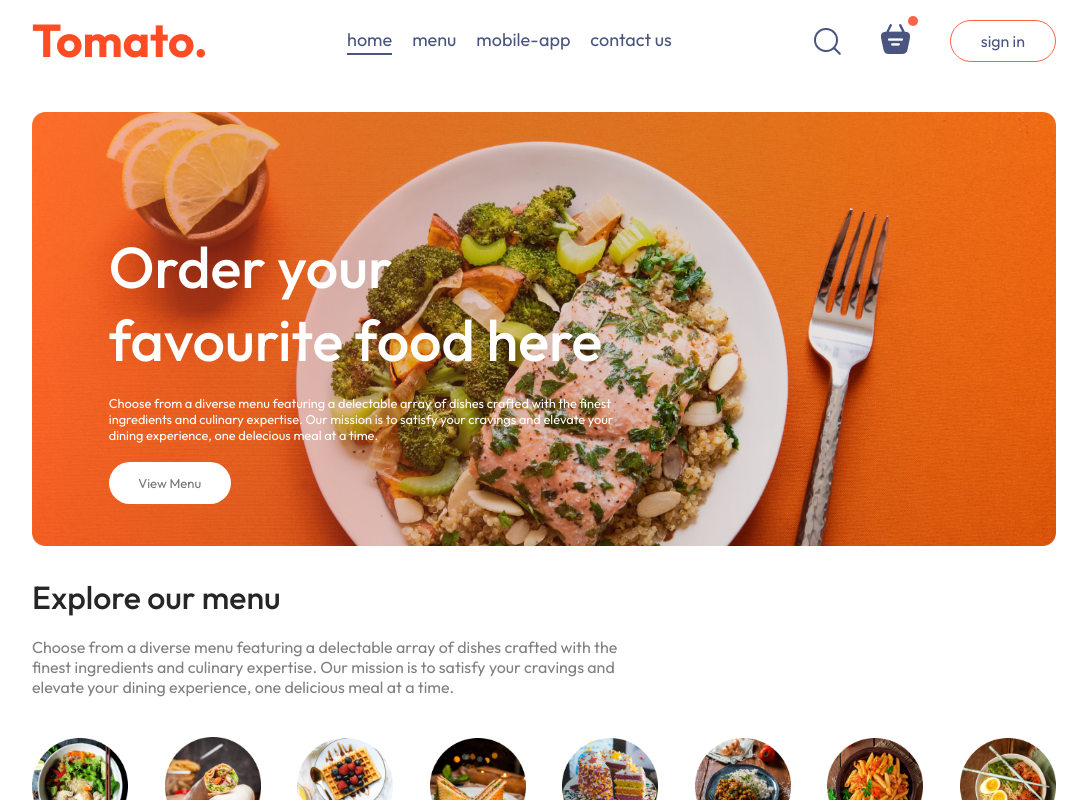
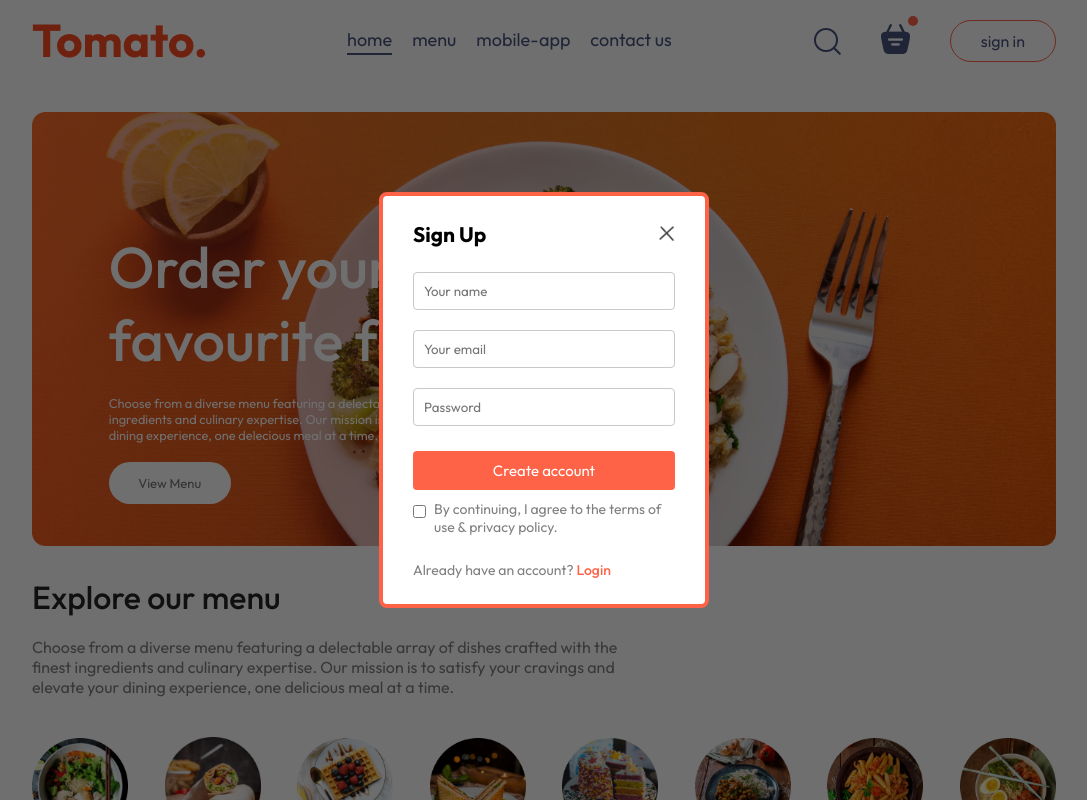
Before and after one commit to karanx64/food-del, a React (Vite) app in the folder frontend/: page / in a window 1280 px wide. Both pictures are taken after a click on the button "sign in". Shown: the top 800 px of the page, without its empty margins (96-1183 px from the left). Built offline with nearby package versions, Linux system fonts and the light colour scheme.

Commit message:
login UI ready

```diff
--- a/frontend/src/App.jsx
+++ b/frontend/src/App.jsx
@@ -7,12 +7,16 @@
 import Cart from "./Pages/cart/Cart";
 import PlaceOrder from "./Pages/placeOrder/PlaceOrder";
 import Footer from "./components/footer/Footer";
+import LoginPopup from "./components/loginPopup/LoginPopup";
 
 const App = () => {
+  const [showLogin, setShowLogin] = React.useState(false);
+
   return (
     <>
+      {showLogin ? <LoginPopup setShowLogin={setShowLogin} /> : <></>}
       <div className="app">
-        <Navbar />
+        <Navbar setShowLogin={setShowLogin} />
         <Routes>
           <Route path="/" element={<Home />} />
           <Route path="/cart" element={<Cart />} />
--- /dev/null
+++ b/frontend/src/components/loginPopup/LoginPopup.css
@@ -0,0 +1,77 @@
+.login-popup {
+    position: fixed;
+    z-index: 5;
+    width: 100%;
+    height: 100%;
+    background-color: #00000090;
+    display: grid;
+
+}
+
+.login-popup-container {
+    place-self: center;
+    width: max(23vw, 330px);
+    color: #808080;
+    background-color: white;
+    display: flex;
+    flex-direction: column;
+    gap: 25px;
+    padding: 25px 30px;
+    border-radius: 8px;
+    font-size: 14px;
+    animation: fadeIn 0.5s;
+    border: 4px solid tomato;
+}
+
+
+.login-popup-title {
+    display: flex;
+    justify-content: space-between;
+    align-items: center;
+    color: black;
+}
+
+.login-popup-title img {
+    width: 16px;
+    cursor: pointer;
+}
+
+.login-popup-inputs {
+    display: flex;
+    flex-direction: column;
+    gap: 20px;
+}
+
+.login-popup-inputs input {
+    outline: none;
+    padding: 10px;
+    border: 1px solid #c9c9c9;
+    border-radius: 4px;
+}
+
+.login-popup-container button {
+    border: none;
+    padding: 10px;
+    border-radius: 4px;
+    color: white;
+    background-color: tomato;
+    font-size: 15px;
+    cursor: pointer;
+}
+
+.login-popup-condition {
+    display: flex;
+    align-items: start;
+    gap: 8px;
+    margin-top: -15px;
+}
+
+.login-popup-condition input {
+    margin-top: 5px;
+}
+
+.login-popup p span {
+    color: tomato;
+    font-weight: 500;
+    cursor: pointer;
+}
--- /dev/null
+++ b/frontend/src/components/loginPopup/LoginPopup.jsx
@@ -0,0 +1,49 @@
+import React, { useState } from "react";
+import "./LoginPopup.css";
+import { assets } from "../../assets/frontend_assets/assets";
+
+const LoginPopup = ({ setShowLogin }) => {
+  const [currState, setCurrState] = useState("Sign Up");
+  return (
+    <div className="login-popup">
+      <form className="login-popup-container">
+        <div className="login-popup-title">
+          <h2>{currState}</h2>
+          <img
+            onClick={() => setShowLogin(false)}
+            src={assets.cross_icon}
+            alt=""
+          />
+        </div>
+        <div className="login-popup-inputs">
+          {currState === "Login" ? (
+            <></>
+          ) : (
+            <input type="text" placeholder="Your name" required />
+          )}
+          <input type="email" placeholder="Your email" required />
+          <input type="password" placeholder="Password" required />
+        </div>
+        <button>{currState === "Sign Up" ? "Create account" : "Login"}</button>
+
+        <div className="login-popup-condition">
+          <input type="checkbox" required />
+          <p>By continuing, I agree to the terms of use & privacy policy.</p>
+        </div>
+        {currState === "Login" ? (
+          <p>
+            New to Tomato ?{" "}
+            <span onClick={() => setCurrState("Sign Up")}>Click here</span>
+          </p>
+        ) : (
+          <p>
+            Already have an account?{" "}
+            <span onClick={() => setCurrState("Login")}>Login</span>
+          </p>
+        )}
+      </form>
+    </div>
+  );
+};
+
+export default LoginPopup;
--- a/frontend/src/components/navbar/Navbar.jsx
+++ b/frontend/src/components/navbar/Navbar.jsx
@@ -3,7 +3,7 @@
 import { assets } from "../../assets/frontend_assets/assets";
 import { Link } from "react-router-dom";
 
-const Navbar = () => {
+const Navbar = ({ setShowLogin }) => {
   const [menu, setMenu] = useState("home");
 
   return (
@@ -45,7 +45,7 @@
           <img src={assets.basket_icon} alt="" />
           <div className="dot"></div>
         </div>
-        <button>sign in</button>
+        <button onClick={() => setShowLogin(true)}>sign in</button>
       </div>
     </div>
   );
```
